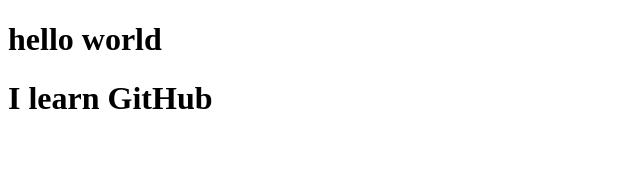
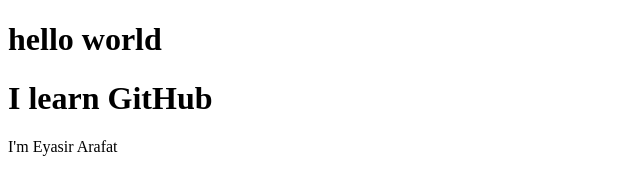
Before and after one commit to arafatbd92/myfirstgitproject, a plain HTML site: page index.html in a window 1280 px wide. Shown: the whole page, without its empty margins (0-640 px from the left). Drawn offline with Linux system fonts and the light colour scheme.

Commit message:
Update name

```diff
--- a/index.html
+++ b/index.html
@@ -8,5 +8,6 @@
 <body>
     <h1>hello world</h1>
     <h1>I learn GitHub</h1>
+    <p>I'm Eyasir Arafat</p>
 </body>
 </html>
```
